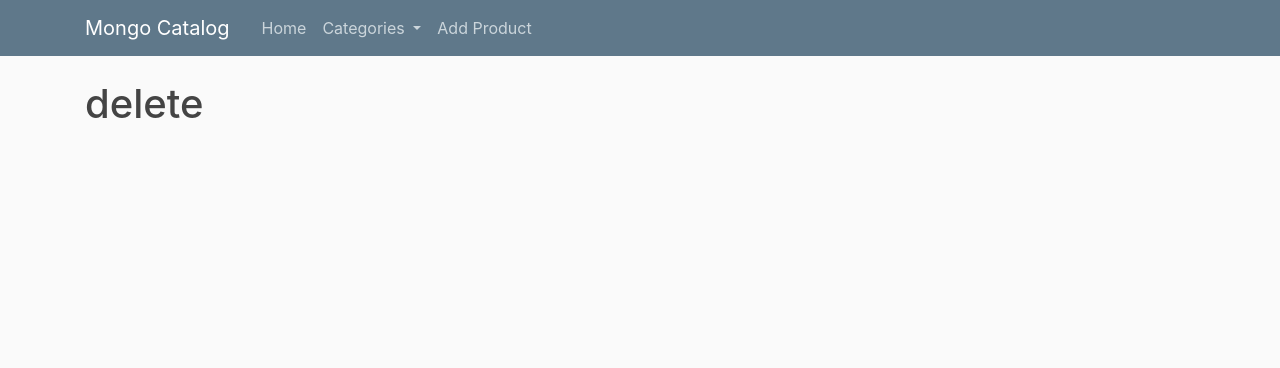
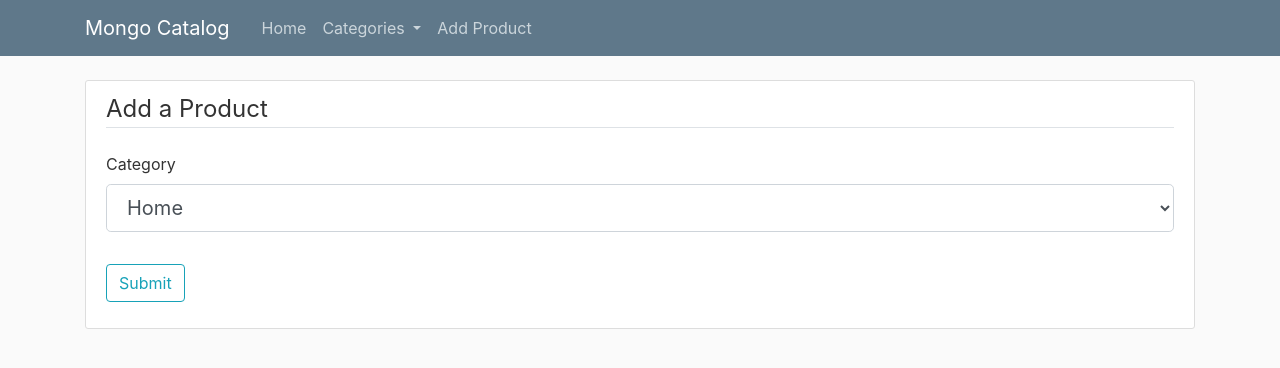
Before and after one commit to AhmedAlbarghouti/MongoDB-Catalog, a Flask app: page /categories/delete in a window 1280 px wide. Shown: the top 368 px of the page. Run offline with Flask 2, Linux system fonts and the light colour scheme; data that the repository does not hold is empty; some libraries are stand-ins or nearby versions.

Commit message:
Added delete Categories

```diff
--- a/forms.py
+++ b/forms.py
@@ -43,3 +43,9 @@
     category = StringField('Category Name',
                            validators=[DataRequired(), Length(min=2, max=20)])
     submit = SubmitField('Submit')
+
+
+class DeleteCategoryForm(FlaskForm):
+    category = SelectField('Category',
+                           choices=categories)
+    submit = SubmitField('Submit')
--- a/main.py
+++ b/main.py
@@ -4,7 +4,7 @@
 from bson import ObjectId
 
 from Model.Product import Product
-from forms import AddForm, AddCategoryForm
+from forms import AddForm, AddCategoryForm, DeleteCategoryForm
 
 app = Flask(__name__)
 
@@ -234,13 +234,23 @@
 @app.route("/categories/add", methods=['GET', 'POST'])
 def AddCategory():
     form = AddCategoryForm()
+    form.category.choices = categories
+    if form.validate_on_submit():
+        categories.remove(form.category.data)
+        flash(f' {form.category.data} has been updated', 'success')
+        return redirect(url_for('getAllProducts'))
+    return render_template('add_category.html', title='Add Category', form=form)
 
+
+@app.route("/categories/delete", methods=['GET', 'POST'])
+def DeleteCategory():
+    form = DeleteCategoryForm()
+    form.category.choices = categories
     if form.validate_on_submit():
         categories.append(form.category.data)
         flash(f' {form.category.data} has been updated', 'success')
         return redirect(url_for('getAllProducts'))
-    return render_template('add_category.html', title='Add Category', form=form)
-
+    return render_template('delete_category.html', title='Add Category', form=form)
 # ====================================
 if __name__ == "__main__":
     app.run(port=5000, debug=True)
--- /dev/null
+++ b/templates/delete_category.html
@@ -0,0 +1,29 @@
+{%  extends "layout.html" %}
+{% block content %}
+    <div class="content-section">
+            <form method="POST" action="">
+                {{ form.hidden_tag() }}
+                <fieldset class="form-group">
+                    <legend class="border-bottom mb-4">Add a Product</legend>
+                    <div class="form-group">
+                        {{ form.category.label(class="form-control-label") }}
+
+                        {% if form.category.errors %}
+                            {{ form.category(class="form-control form-control-lg is-invalid") }}
+                            <div class="invalid-feedback">
+                                {% for error in form.category.errors %}
+                                    <span>{{ error }}</span>
+                                {% endfor %}
+                            </div>
+                        {% else %}
+                        {{ form.category(class="form-control form-control-lg") }}
+                        {% endif %}
+                    </div>
+                </fieldset>
+                <div class="form-group">
+                    {{ form.submit(class="btn btn-outline-info") }}
+                </div>
+            </form>
+    </div>
+
+{% endblock content %}
--- a/templates/layout.html
+++ b/templates/layout.html
@@ -38,6 +38,7 @@
                     {% endfor %}
                                 <div class="dropdown-divider"></div>
     <a class="dropdown-item" href="{{ url_for('AddCategory') }}">Add Category</a>
+                <a class="dropdown-item" href="{{ url_for('DeleteCategory') }}">Delete Category</a>
             </div>
         </li>
             <a class="nav-item nav-link" href="{{ url_for('getAddView') }}">Add Product</a>
```
